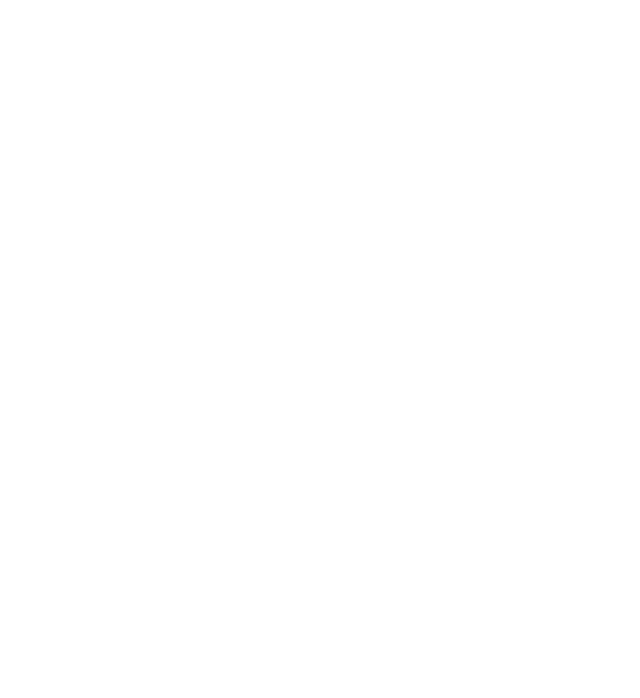
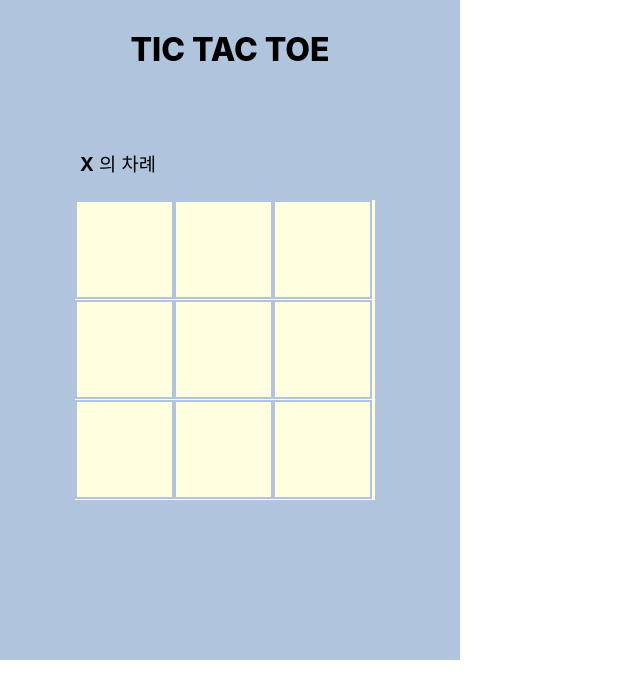
Before and after one commit to kimfriendship/study-react, a React (Create React App) app in the folder tic-tac-toe/: page / in a window 1280 px wide. Shown: the top 698 px of the page, without its empty margins (0-640 px from the left). Built offline with nearby package versions, Linux system fonts and the light colour scheme.

Commit message:
:sparkles: Add O X click feature

```diff
--- a/tic-tac-toe/src/App.css
+++ b/tic-tac-toe/src/App.css
@@ -1,38 +1,63 @@
-.App {
+/* Layout */
+.Wrapper {
+  position: relative;
+  padding: 30px;
+  width: 400px;
+  height: 600px;
+  background-color: lightsteelblue;
+}
+
+.title {
+  text-align: center;
+  margin: 0;
+  font-weight: 800;
+}
+
+.result {
+  font-weight: 600;
+  margin: 50px;
   text-align: center;
 }
 
-.App-logo {
-  height: 40vmin;
-  pointer-events: none;
+.turn {
+  margin: 80px 50px 0;
+  font-weight: 400;
 }
 
-@media (prefers-reduced-motion: no-preference) {
-  .App-logo {
-    animation: App-logo-spin infinite 20s linear;
-  }
+.tttWrapper {
+  background: lightyellow;
+  width: 300px;
+  height: 300px;
+  position: absolute;
+  top: 200px;
+  left: 75px;
+  display: flex;
+  flex-wrap: wrap;
 }
 
-.App-header {
-  background-color: #282c34;
-  min-height: 100vh;
-  display: flex;
-  flex-direction: column;
-  align-items: center;
-  justify-content: center;
-  font-size: calc(10px + 2vmin);
-  color: white;
+.tttWrapper > div {
+  width: 95px;
+  height: 95px;
+  border: 2.5px solid lightsteelblue;
+  cursor: pointer;
+  font-size: 50px;
+  text-align: center;
+  line-height: 95px;
 }
 
-.App-link {
-  color: #61dafb;
+.restartBtn {
+  margin: 400px 45px 10px;
+  font-size: 18px;
+  font-weight: 500;
+  height: 50px;
+  width: 300px;
+  border: none;
+  cursor: pointer;
 }
 
-@keyframes App-logo-spin {
-  from {
-    transform: rotate(0deg);
-  }
-  to {
-    transform: rotate(360deg);
-  }
+.restartBtn:hover {
+  color: white;
+  background: lightslategrey;
 }
+
+/* TTT */
--- a/tic-tac-toe/src/App.js
+++ b/tic-tac-toe/src/App.js
@@ -1,8 +1,13 @@
 import React from "react";
+import Layout from "./Layout.js";
 import "./App.css";
 
 function App() {
-  return <div className="App"></div>;
+  return (
+    <>
+      <Layout />
+    </>
+  );
 }
 
 export default App;
--- /dev/null
+++ b/tic-tac-toe/src/Layout.js
@@ -0,0 +1,64 @@
+import React, { useState } from "react";
+import TTT from "./TTT";
+
+const Layout = () => {
+  const [play, setPlay] = useState(true);
+  const [turn, setTurn] = useState("X");
+  const [result, setResult] = useState("");
+  const [state, setState] = useState({
+    t1: "",
+    t2: "",
+    t3: "",
+    t4: "",
+    t5: "",
+    t6: "",
+    t7: "",
+    t8: "",
+    t9: "",
+  });
+
+  const onClick = () => {
+    setPlay(true);
+    setState({
+      t1: "",
+      t2: "",
+      t3: "",
+      t4: "",
+      t5: "",
+      t6: "",
+      t7: "",
+      t8: "",
+      t9: "",
+    });
+  };
+
+  return (
+    <div className={"Wrapper"}>
+      <h1 className={"title"}>TIC TAC TOE</h1>
+      {play ? null : <h2 className={"result"}>{result}</h2>}
+      {play ? (
+        <h3 className={"turn"}>
+          <strong>{turn}</strong> 의 차례
+        </h3>
+      ) : null}
+      <div className={"tttWrapper"}>
+        <TTT
+          state={state}
+          setState={setState}
+          play={play}
+          setPlay={setPlay}
+          turn={turn}
+          setTurn={setTurn}
+          setResult={setResult}
+        />
+      </div>
+      {play ? null : (
+        <button className={"restartBtn"} onClick={onClick}>
+          RESTART
+        </button>
+      )}
+    </div>
+  );
+};
+
+export default Layout;
--- /dev/null
+++ b/tic-tac-toe/src/TTT.js
@@ -0,0 +1,53 @@
+import React from "react";
+
+const TTT = ({ state, setState, setPlay, turn, setTurn, setResult }) => {
+  const onClick = (e) => {
+    const keys = Object.keys(state);
+    const leftTurns = keys.filter((t) => !state[t]).length;
+    const t = e.target.className;
+
+    if (state[t] !== "") return;
+    if (leftTurns === 0) return;
+    if (leftTurns === 1) setPlay(false);
+
+    setTurn(turn === "X" ? "O" : "X");
+    setState({
+      ...state,
+      [t]: turn,
+    });
+  };
+
+  return (
+    <>
+      <div className={"t1"} onClick={onClick}>
+        {state.t1}
+      </div>
+      <div className={"t2"} onClick={onClick}>
+        {state.t2}
+      </div>
+      <div className={"t3"} onClick={onClick}>
+        {state.t3}
+      </div>
+      <div className={"t4"} onClick={onClick}>
+        {state.t4}
+      </div>
+      <div className={"t5"} onClick={onClick}>
+        {state.t5}
+      </div>
+      <div className={"t6"} onClick={onClick}>
+        {state.t6}
+      </div>
+      <div className={"t7"} onClick={onClick}>
+        {state.t7}
+      </div>
+      <div className={"t8"} onClick={onClick}>
+        {state.t8}
+      </div>
+      <div className={"t9"} onClick={onClick}>
+        {state.t9}
+      </div>
+    </>
+  );
+};
+
+export default TTT;
```
